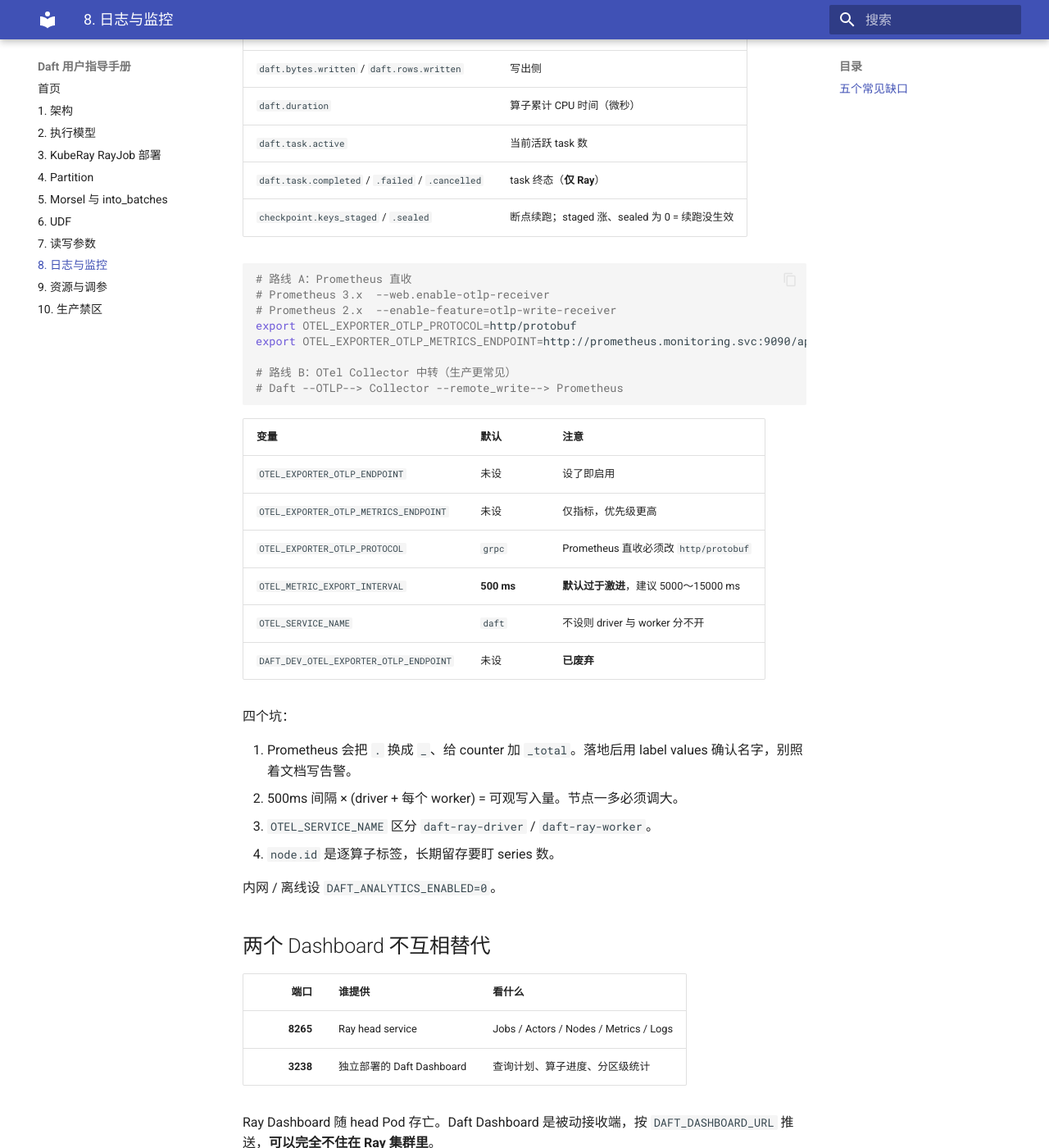
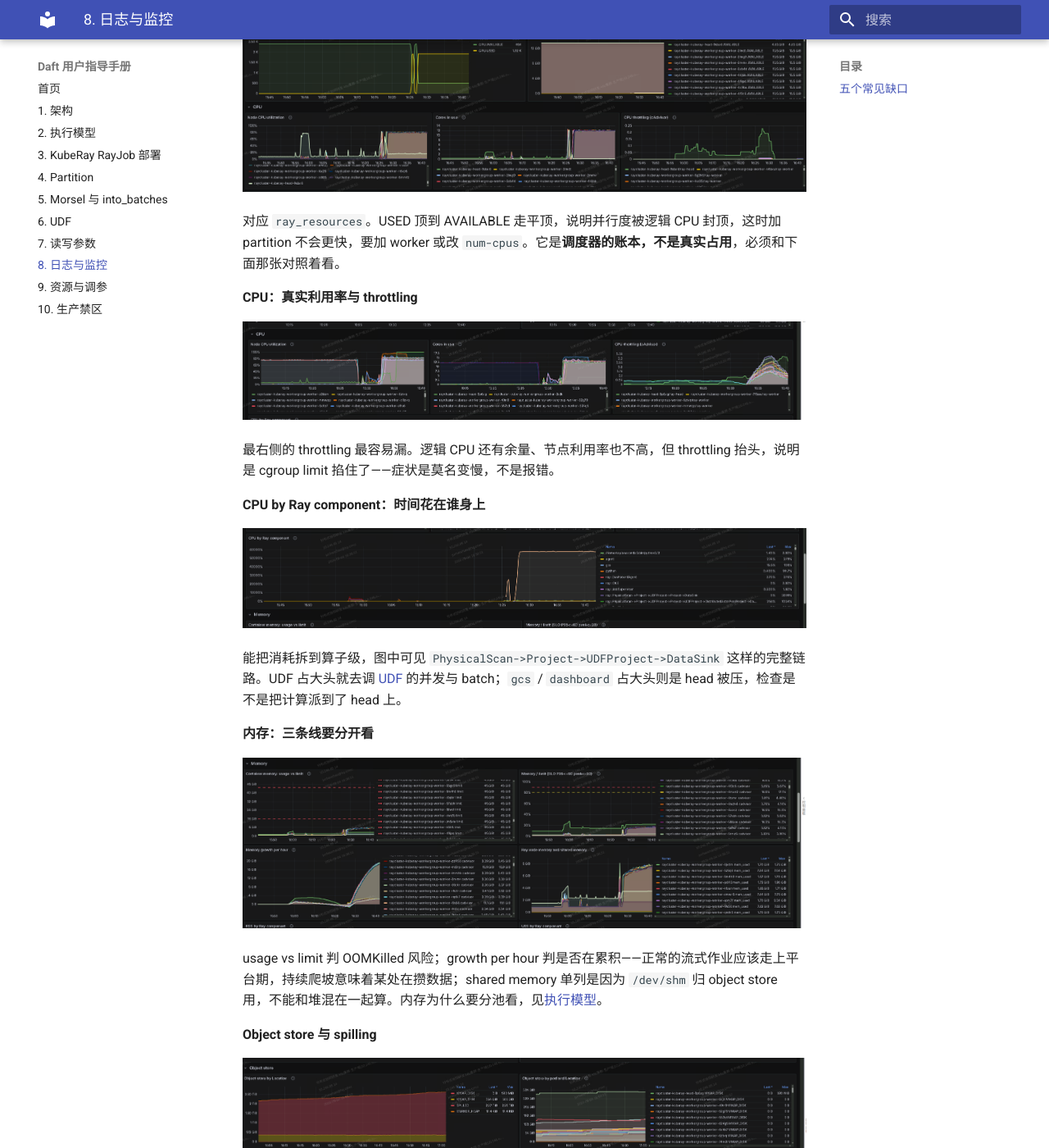
Before and after one commit to ChaosJu/daft-user-handbook, an MkDocs documentation site: the page built from docs/08-observability.md, in a window 1280 px wide and 1400 px high, scrolled down 8591 px. Shown: the whole window at 82% size. Built offline with MkDocs 1.6.1 and Material for MkDocs 9.7.7, drawn with Linux system fonts in a browser that asks for light colours; some of the changed text lies outside the part shown.

Commit message:
docs: illustrate the Ray metrics section with real dashboard panels
Add five Grafana screenshots from an actual run (logical resources, CPU and throttling, CPU by Ray component, memory, object store and spilling) so the metric names in the table map onto real curves. Each panel carries a one-line note on what to look at and which knob it points to.

Co-authored-by: Cursor <cursoragent@cursor.com>

````diff
--- a/docs/08-observability.md
+++ b/docs/08-observability.md
@@ -287,6 +287,40 @@ cgroup OOMKilled           kube_pod_container_status_last_terminated_reason
 关掉 memory monitor 只是把前者变成后者
 ```
 
+## 这些指标画出来长什么样
+
+下面五张是一次真实作业的 Ray 看板截图，面板来自 head Pod 内的官方 Grafana JSON（导出方式见本页末尾）。贴在这里是为了让上表的指标名和实际曲线对上号——每张下面一句话说明**该盯哪一处**，不是图例说明。
+
+**逻辑资源：调度器以为的世界**
+
+![Logical CPU USED vs AVAILABLE 与 Logical object_store_memory by pod 面板](images/ray-logical-resources.png)
+
+对应 `ray_resources`。USED 顶到 AVAILABLE 走平顶，说明并行度被逻辑 CPU 封顶，这时加 partition 不会更快，要加 worker 或改 `num-cpus`。它是**调度器的账本，不是真实占用**，必须和下面那张对照着看。
+
+**CPU：真实利用率与 throttling**
+
+![Node CPU utilization、Cores in use、CPU throttling (cAdvisor) 面板](images/ray-cpu.png)
+
+最右侧的 throttling 最容易漏。逻辑 CPU 还有余量、节点利用率也不高，但 throttling 抬头，说明是 cgroup limit 掐住了——症状是莫名变慢，不是报错。
+
+**CPU by Ray component：时间花在谁身上**
+
+![按 Ray 组件与算子拆分的 CPU 占用面板](images/ray-cpu-by-component.png)
+
+能把消耗拆到算子级，图中可见 `PhysicalScan->Project->UDFProject->DataSink` 这样的完整链路。UDF 占大头就去调 [UDF](06-udf.md) 的并发与 batch；`gcs` / `dashboard` 占大头则是 head 被压，检查是不是把计算派到了 head 上。
+
+**内存：三条线要分开看**
+
+![Container memory usage vs limit、Memory/limit SLO、Memory growth per hour、Ray node memory and shared memory 面板](images/ray-memory.png)
+
+usage vs limit 判 OOMKilled 风险；growth per hour 判是否在累积——正常的流式作业应该走上平台期，持续爬坡意味着某处在攒数据；shared memory 单列是因为 `/dev/shm` 归 object store 用，不能和堆混在一起算。内存为什么要分池看，见[执行模型](02-execution-model.md)。
+
+**Object store 与 spilling**
+
+![Object store by Location（MMAP_DISK / MMAP_SHM / SPILLED / WORKER_HEAP）与 Spill rate 面板](images/ray-object-store-spill.png)
+
+`SPILLED` 一旦离开 0 就说明对象存储装不下、Ray 开始打盘，吞吐会显著下滑（这次截图里 SPILLED 累计到了 3.27 TiB，spill rate 全程二三十 MiB/s）。持续非零的 spill 是必须处理的信号，不是可以忍的背景噪声，处理顺序见[资源与调参](09-tuning-runbook.md)。
+
 ## Daft：OTLP push
 
 Daft 不开 `/metrics`。设任一 OTLP endpoint 即启用遥测。
````
Also changed, not shown: docs/images/ray-cpu-by-component.png (added), docs/images/ray-cpu.png (added), docs/images/ray-logical-resources.png (added), docs/images/ray-memory.png (added), docs/images/ray-object-store-spill.png (added).
